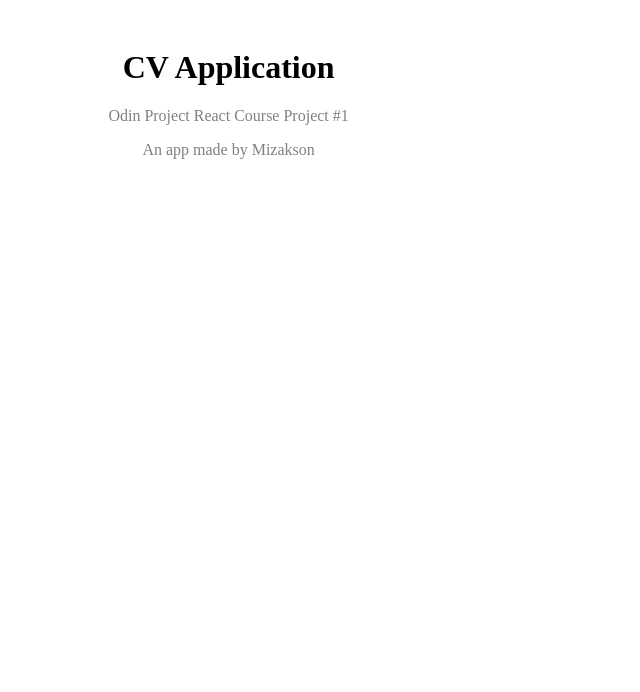
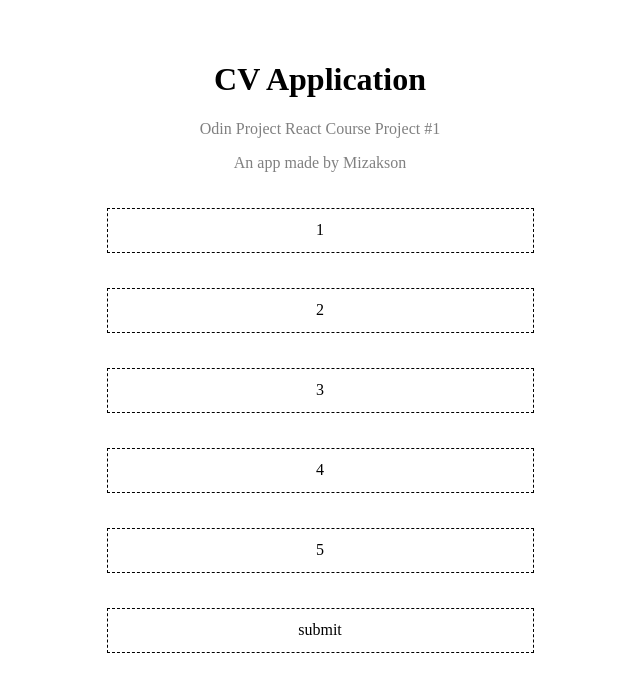
Before and after one commit to Mizakson/cv-application, a React (Vite) app: page / in a window 1280 px wide. Shown: the top 692 px of the page, without its empty margins (105-745 px from the left). Built offline with nearby package versions, Linux system fonts and the light colour scheme.

Commit message:
Add basic form layout

```diff
--- a/src/App.jsx
+++ b/src/App.jsx
@@ -2,12 +2,21 @@
 import './styles/App.css'
 import './styles/index.css'
 import Header from "./components/Header.jsx";
+import Form from './components/Form.jsx';
 
 function App() {
   // const [count, setCount] = useState(0)
 
   return (
-   <Header />
+    <>
+      <div className='left'>
+        <Header />
+        <Form />
+      </div>
+      <div className="right">
+
+      </div>
+    </>
   )
 }
 
--- a/src/components/Form.jsx
+++ b/src/components/Form.jsx
@@ -0,0 +1,14 @@
+function Form() {
+    return (
+        <form>
+            <section>1</section>
+            <section>2</section>
+            <section>3</section>
+            <section>4</section>
+            <section>5</section>
+            <section>submit</section>
+        </form>
+    )
+}
+
+export default Form
--- a/src/styles/index.css
+++ b/src/styles/index.css
@@ -1,5 +1,15 @@
 body {
-    padding: 1.5%;
+    padding: 2.5%;
+    margin-left: 15%;
+    display: flex;
+}
+
+.left {
+    display: flex;
+    flex-direction: column;
+    align-items: center;
+    justify-content: center;
+    text-align: center;
 }
 
 header {
@@ -11,3 +21,21 @@
 .about > p {
     color: gray;
 }
+
+form {
+    display: flex;
+    flex-direction: column;
+    padding-top: 5%;
+    text-align: center;
+    min-width: 250px;
+    max-width: 50%;
+    align-items: center;
+    gap: 35px;
+}
+
+form > section {
+    text-align: center;
+    border: 1px dashed black;
+    width: 400px;
+    padding: 5%;
+}
```
